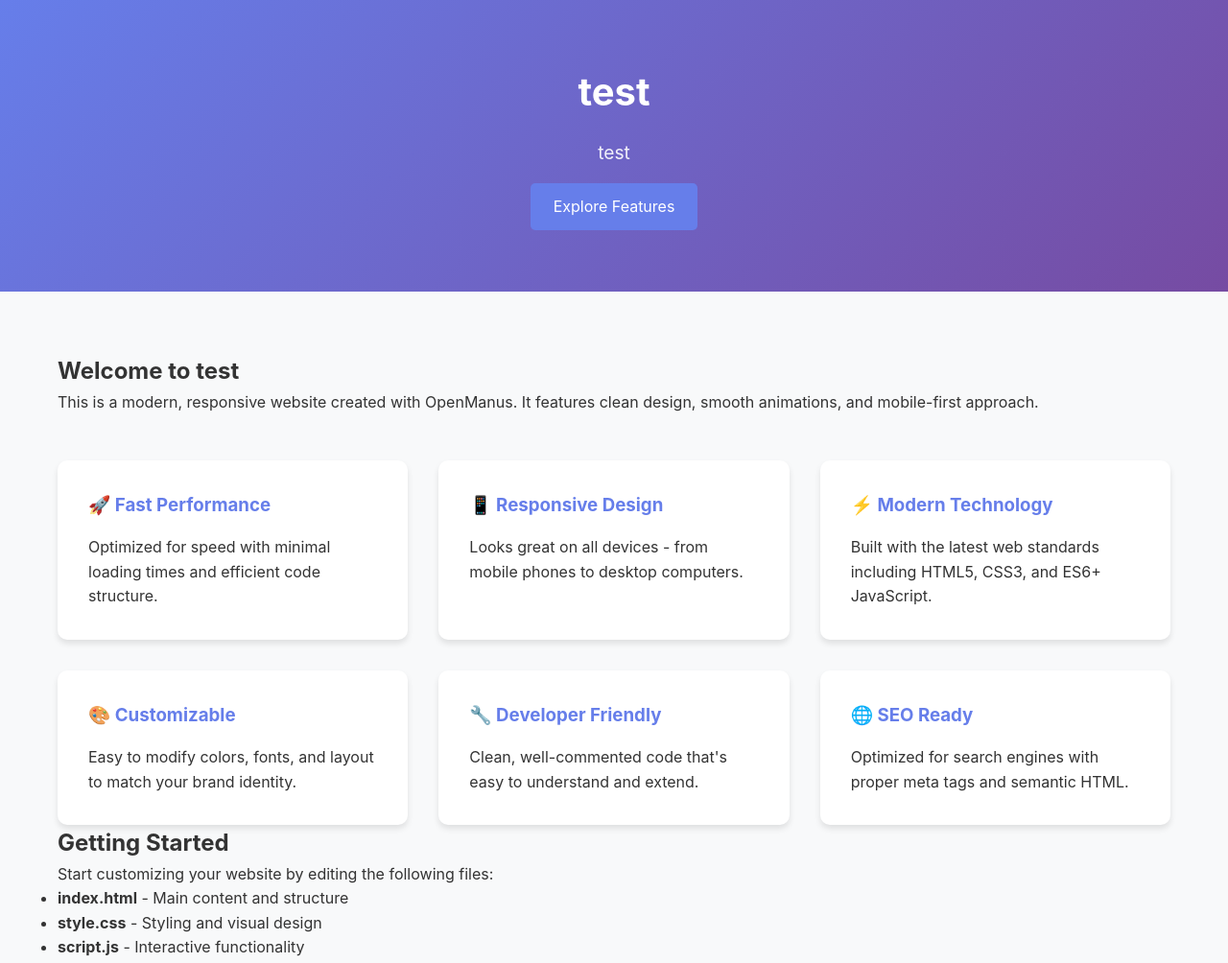
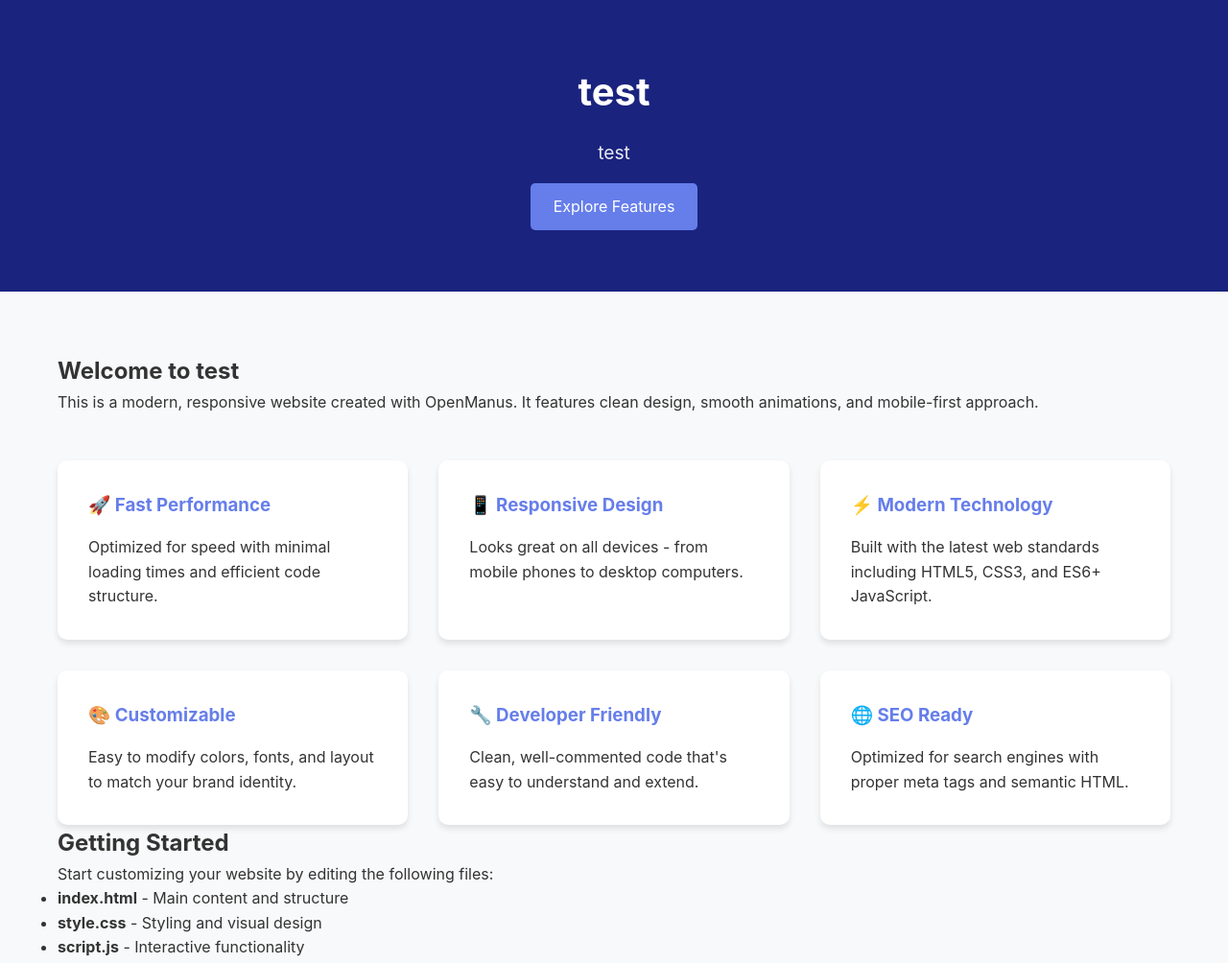
Before and after one commit to xAsh-Ai/ff3etkn0oipbepyugn2c, a website: page index.html in a window 1280 px wide. Shown: the top 1004 px of the page at 96% size. Drawn offline with Linux system fonts and the light colour scheme.

Commit message:
Update style.css

```diff
--- a/style.css
+++ b/style.css
@@ -19,7 +19,7 @@ body {
 }
 
 header {
-    background: linear-gradient(135deg, #667eea 0%, #764ba2 100%);
+    background: #1a237e;
     color: white;
     text-align: center;
     padding: 4rem 0;
```
